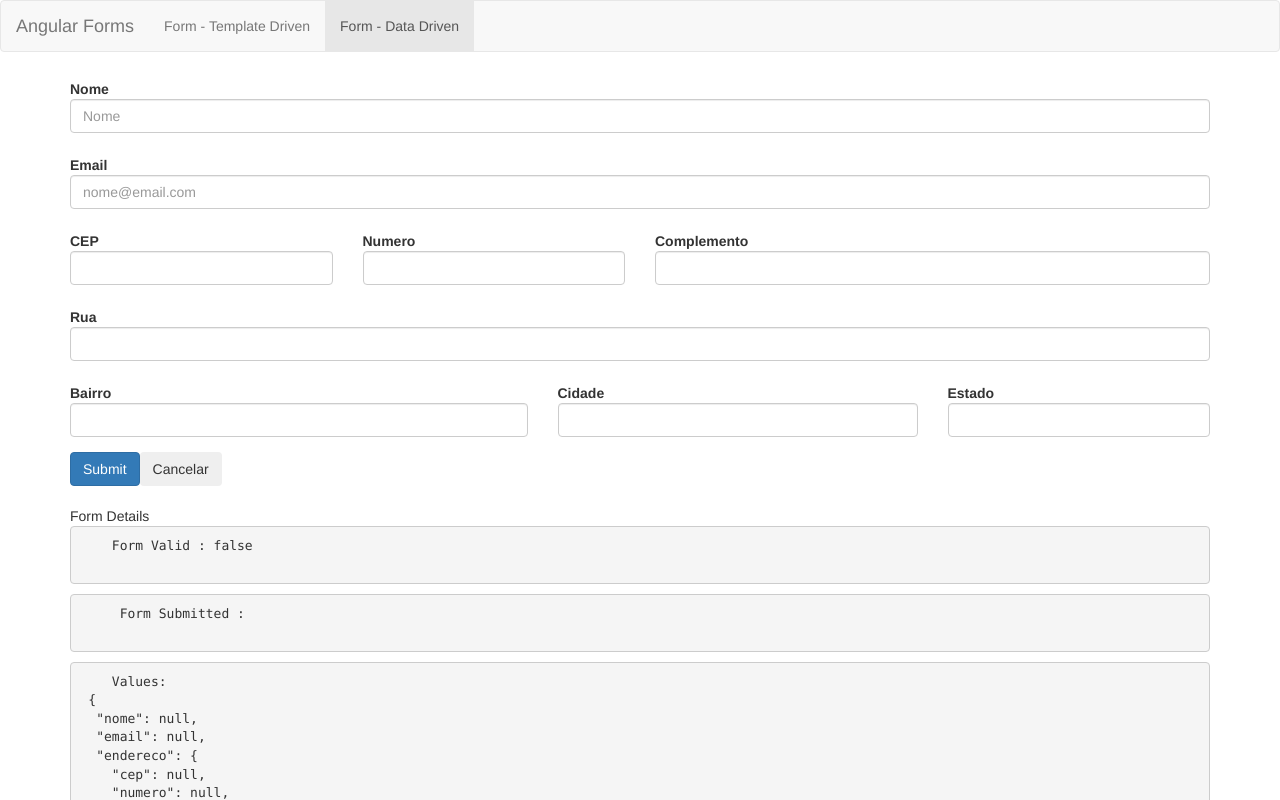
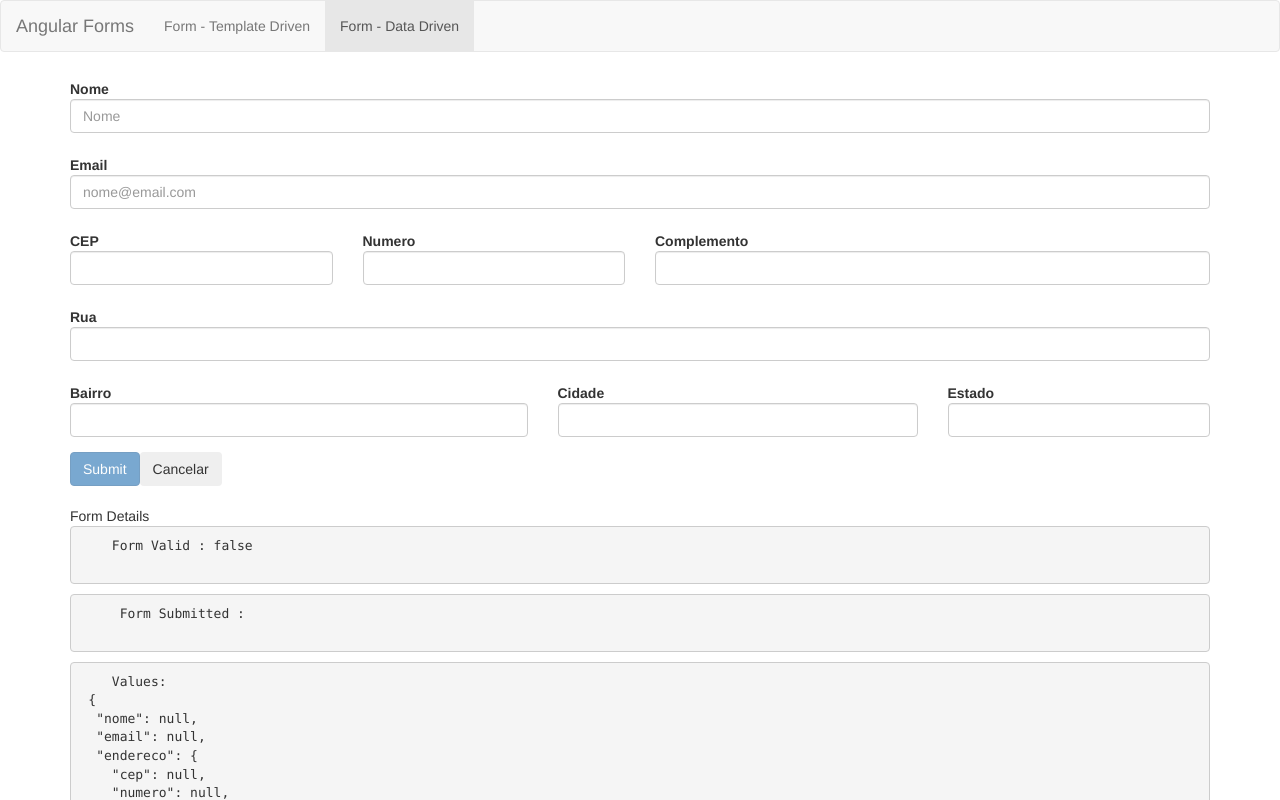
Before and after one commit to eduefl/angular, an Angular app in the folder xforms/: page /dataForm in a window 1280 px wide. Shown: the top 800 px of the page. Built offline with nearby package versions, Linux system fonts and the light colour scheme.

Commit message:
Changes related to the firts part of class 99 where we learned how to disalve the submit button when the form is not valid. thi can be used in passowrd forms or something like this in next commits we will change this aproach but will be stored as an option in the future

```diff
--- a/xforms/src/app/data-form/data-form.component.html
+++ b/xforms/src/app/data-form/data-form.component.html
@@ -206,6 +206,7 @@
     <button
       type="submit"
       class="btn btn-primary"
+      [disabled]="!formulario.valid"
     >
       Submit
     </button>
```
